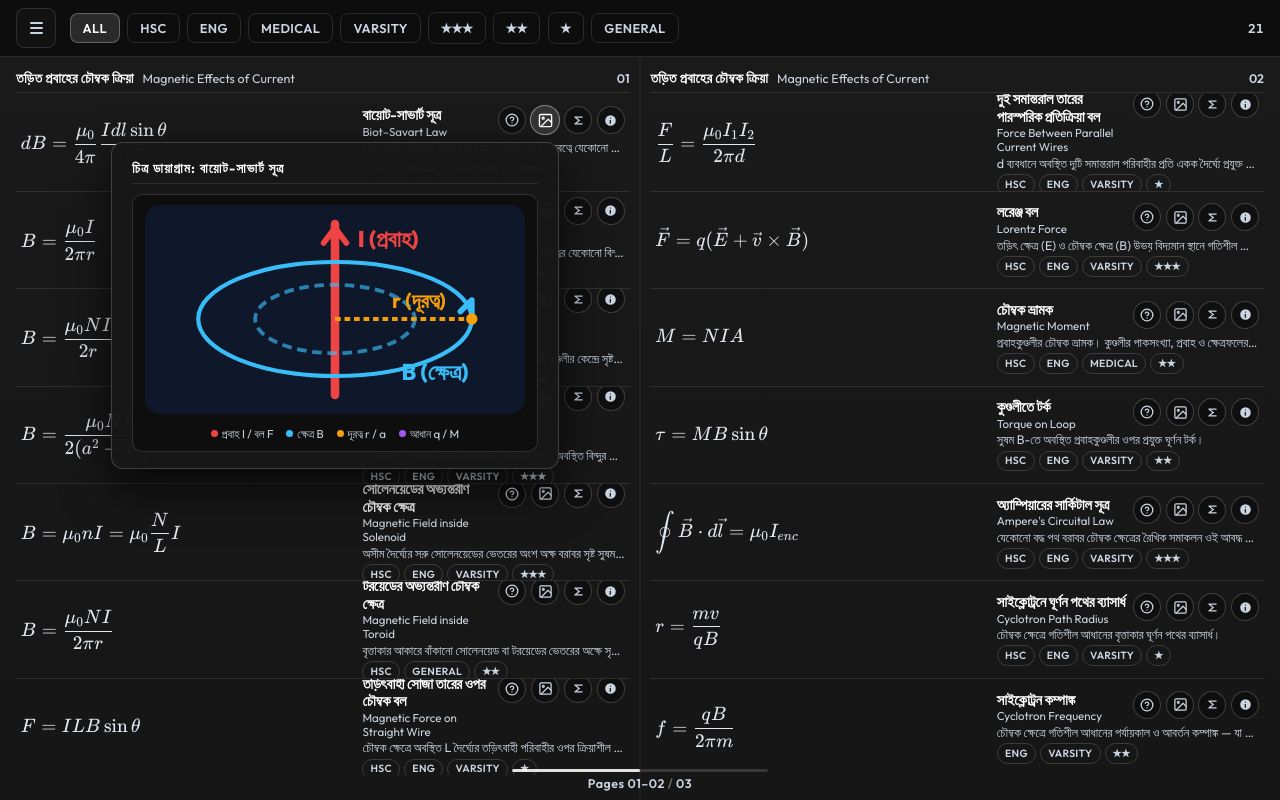
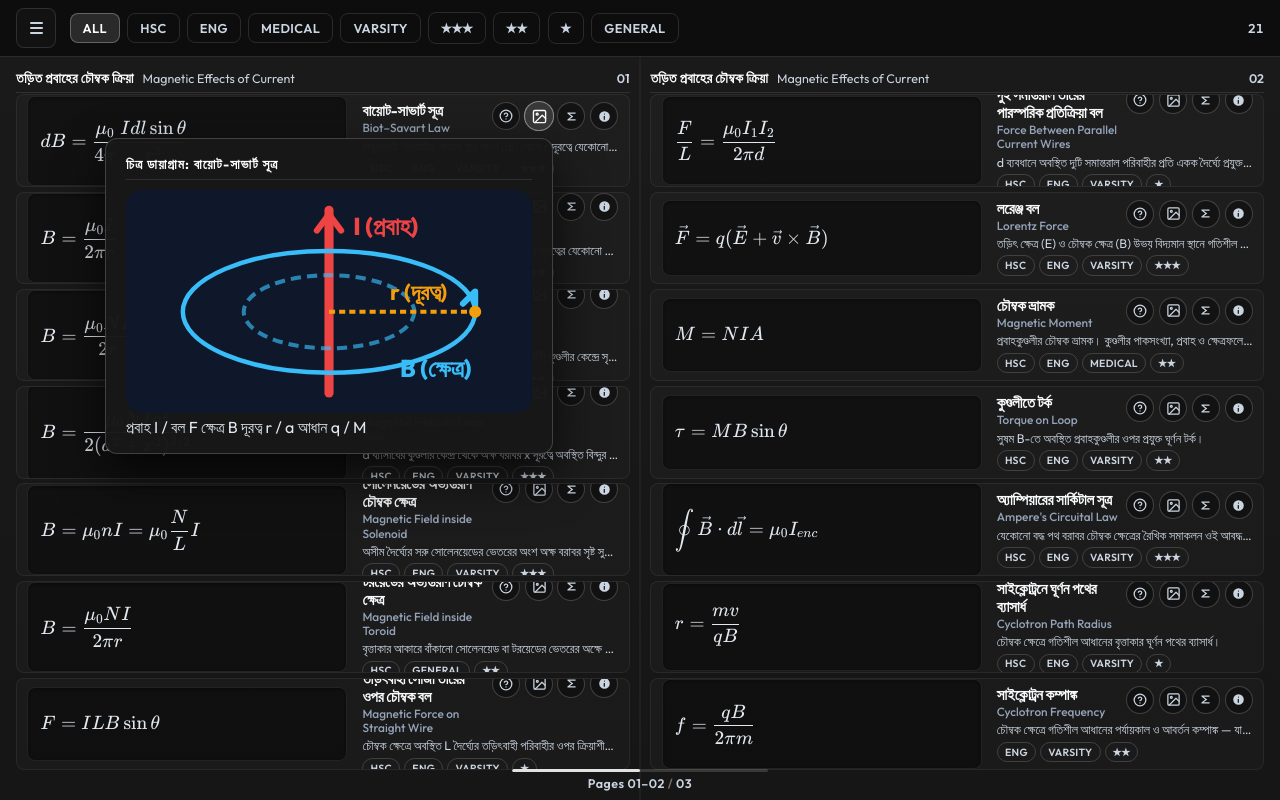
Before and after one commit to sadafbabu/Formulas, a React (Vite) app: page / in a window 1280 px wide. Both pictures are taken after a click on the button 545 px from the left and 120 px from the top of the page. Built offline with nearby package versions, Linux system fonts and the light colour scheme.

Commit message:
Enhance card visual density, background framing, and typography contrast

```diff
--- a/src/index.css
+++ b/src/index.css
@@ -520,20 +520,25 @@ button {
   min-height: 0;
   display: flex;
   align-items: center;
-  padding: 0.45rem 0.3rem;
-  border-bottom: 1px solid var(--line);
+  padding: 0.55rem 0.65rem;
+  margin-bottom: 0.3rem;
+  background: rgba(255, 255, 255, 0.018);
+  border: 1px solid rgba(255, 255, 255, 0.06);
+  border-radius: 8px;
   animation: formula-in 300ms var(--ease-slide) both;
   overflow: hidden;
+  transition: border-color 0.2s ease, background 0.2s ease;
 }
 
-.formula:last-child {
-  border-bottom: none;
+.formula:hover {
+  background: rgba(255, 255, 255, 0.035);
+  border-color: rgba(56, 189, 248, 0.25);
 }
 
 .formula-main {
   display: grid;
   grid-template-columns: minmax(0, 1.25fr) minmax(0, 1fr);
-  gap: 0.4rem 0.85rem;
+  gap: 0.5rem 0.95rem;
   width: 100%;
   align-items: center;
   min-height: 0;
@@ -543,116 +548,12 @@ button {
   display: flex;
   align-items: center;
   min-width: 0;
+  background: rgba(0, 0, 0, 0.4);
+  border: 1px solid rgba(255, 255, 255, 0.08);
+  border-radius: 8px;
+  padding: 0.5rem 0.75rem;
+  box-shadow: inset 0 1px 3px rgba(0, 0, 0, 0.4);
 }
-
-.diagram-popover-content {
-  display: flex;
-  flex-direction: column;
-  align-items: center;
-  justify-content: center;
-  gap: 0.6rem;
-  padding: 0.6rem 0.4rem;
-  background: rgba(14, 14, 14, 0.95);
-  border: 1px solid rgba(255, 255, 255, 0.14);
-  border-radius: 10px;
-}
-
-.diagram-popover-content .formula-diagram-svg {
-  width: 100%;
-  max-width: 380px;
-  height: auto;
-  max-height: 210px;
-  display: block;
-  border-radius: 8px;
-}
-
-.diagram-legend {
-  display: flex;
-  flex-wrap: wrap;
-  align-items: center;
-  justify-content: center;
-  gap: 0.4rem 0.8rem;
-  font-size: 0.72rem;
-  color: var(--ink-soft);
-  padding-top: 0.2rem;
-}
-
-.diagram-legend span {
-  display: flex;
-  align-items: center;
-  gap: 0.25rem;
-}
-
-.question-popover-content {
-  display: flex;
-  flex-direction: column;
-  gap: 0.8rem;
-  padding: 0.4rem 0.2rem;
-}
-
-.question-card {
-  display: flex;
-  flex-direction: column;
-  gap: 0.55rem;
-  background: rgba(18, 18, 18, 0.9);
-  border: 1px solid rgba(255, 255, 255, 0.12);
-  border-radius: 10px;
-  padding: 0.85rem;
-}
-
-.question-exam-tag {
-  align-self: flex-start;
-  font-size: 0.68rem;
-  font-weight: 700;
-  letter-spacing: 0.04em;
-  text-transform: uppercase;
-  color: #38bdf8;
-  background: rgba(56, 189, 248, 0.1);
-  border: 1px solid rgba(56, 189, 248, 0.25);
-  padding: 0.18rem 0.5rem;
-  border-radius: 6px;
-}
-
-.question-problem {
-  font-size: 0.88rem;
-  line-height: 1.45;
-  color: var(--ink-bright);
-}
-
-.question-problem strong {
-  color: #f59e0b;
-  margin-right: 0.35rem;
-}
-
-.question-solution {
-  border-top: 1px dashed rgba(255, 255, 255, 0.12);
-  padding-top: 0.5rem;
-  font-size: 0.86rem;
-  color: var(--ink-soft);
-}
-
-.question-solution strong {
-  color: #22c55e;
-  margin-right: 0.35rem;
-}
-
-.question-solution-text {
-  margin-top: 0.3rem;
-  color: var(--ink-bright);
-  font-size: 0.95rem;
-}
-
-.legend-dot {
-  width: 7px;
-  height: 7px;
-  border-radius: 999px;
-  display: inline-block;
-}
-
-.legend-dot.red { background: #ef4444; }
-.legend-dot.blue { background: #38bdf8; }
-.legend-dot.yellow { background: #f59e0b; }
-.legend-dot.purple { background: #a855f7; }
 
 .formula-latex {
   font-size: clamp(1.05rem, 1.4vw, 1.35rem);
@@ -661,6 +562,7 @@ button {
   overflow-x: auto;
   overflow-y: hidden;
   min-width: 0;
+  width: 100%;
 }
 
 .formula-latex .katex {
@@ -670,7 +572,7 @@ button {
 .formula-text-col {
   display: flex;
   flex-direction: column;
-  gap: 0.12rem;
+  gap: 0.2rem;
   min-width: 0;
 }
 
@@ -691,16 +593,16 @@ button {
 }
 
 .formula-title-bn {
-  font-size: clamp(0.9rem, 1.15vw, 1.08rem);
-  font-weight: 600;
-  color: var(--ink-bright);
+  font-size: clamp(0.92rem, 1.18vw, 1.1rem);
+  font-weight: 700;
+  color: #f8fafc;
   letter-spacing: -0.01em;
 }
 
 .formula-title-en {
-  font-size: clamp(0.72rem, 0.88vw, 0.82rem);
-  color: var(--ink-soft);
-  font-weight: 400;
+  font-size: clamp(0.74rem, 0.85vw, 0.82rem);
+  font-weight: 500;
+  color: #94a3b8;
 }
 
 .formula-actions {
```
